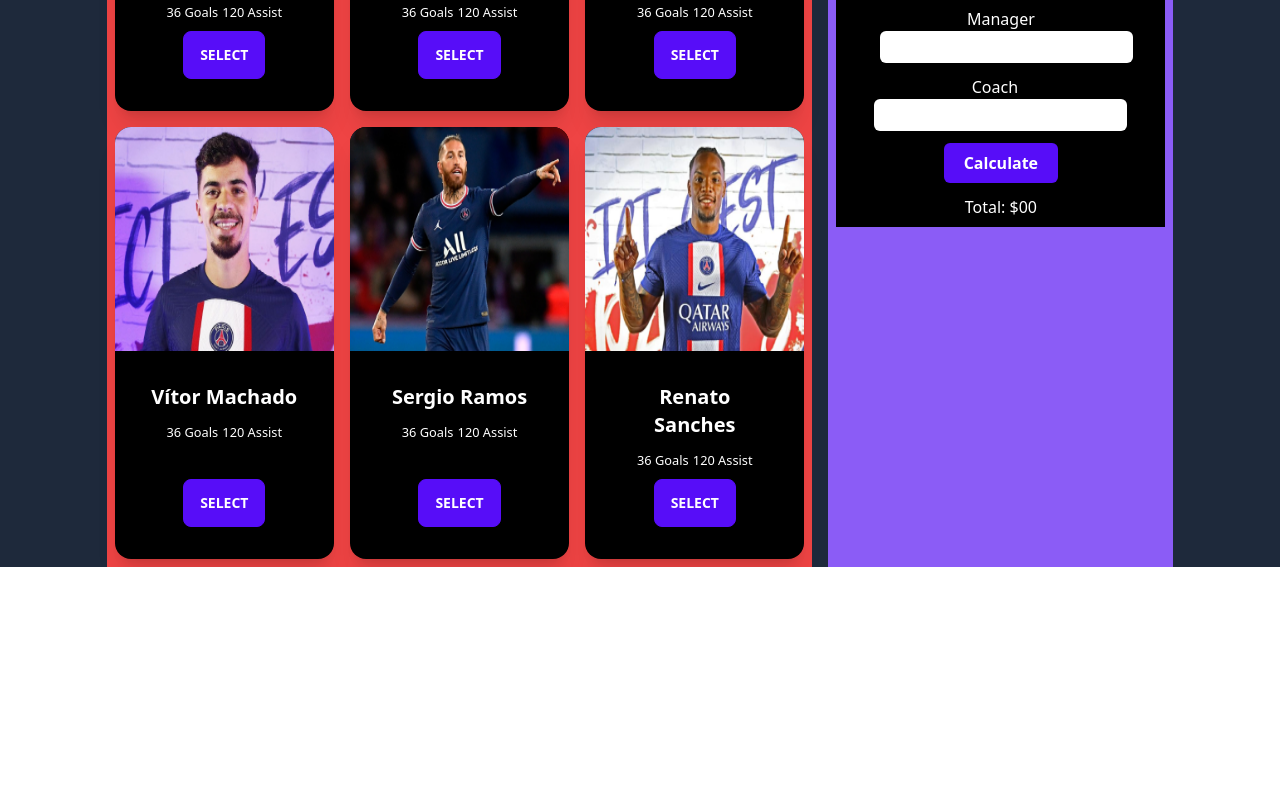
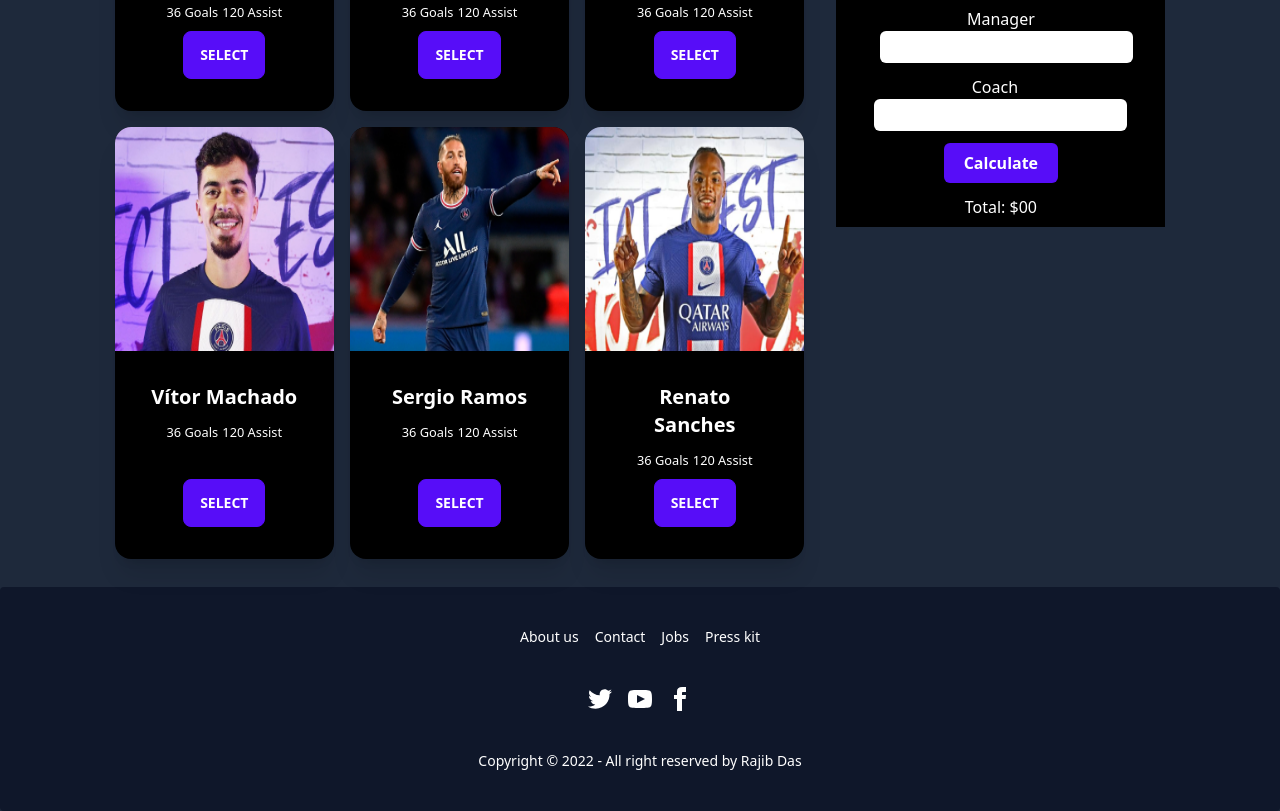
Before and after one commit to rajibdas-it/assignment-five, a plain HTML site: page index.html in a window 1280 px wide. Shown: the part 925-1736 px from the top of the page. Before the commit the page ends 1492 px from the top, so only its background shows below. Drawn offline with nearby package versions, Linux system fonts and the light colour scheme.

Commit message:
added footer

```diff
--- a/index.html
+++ b/index.html
@@ -47,7 +47,7 @@
     </header>
     <main class="">
       <section class="grid grid-cols-3 gap-4 w-10/12 mx-auto mt-16">
-        <div class="bg-red-500 col-span-2">
+        <div class="col-span-2">
           <div id="card-div" class="grid grid-cols-3 gap-4 p-2">
             <!-- card-1 start -->
             <div class="card w-full bg-black shadow-xl">
@@ -150,9 +150,9 @@
         </div>
 
         <!-- Aside Section -->
-        <div class="bg-violet-500">
+        <div>
           <div class="bg-black m-2">
-            <h1 class="text-2xl text-center">Selected V</h1>
+            <h1 class="text-center font-bold text-2xl">Selected V</h1>
             <ol class="p-5 list-decimal" id="player-list"></ol>
           </div>
           <div class="bg-black m-2 p-2">
@@ -216,6 +216,62 @@
         </div>
       </section>
     </main>
+    <footer
+      class="mt-5 footer footer-center p-10 bg-slate-900 text-white text-base-content rounded"
+    >
+      <div class="grid grid-flow-col gap-4">
+        <a class="link link-hover">About us</a>
+        <a class="link link-hover">Contact</a>
+        <a class="link link-hover">Jobs</a>
+        <a class="link link-hover">Press kit</a>
+      </div>
+      <div>
+        <div class="grid grid-flow-col gap-4">
+          <a href="https://twitter.com/Rajibrad" target="_blank"
+            ><svg
+              xmlns="http://www.w3.org/2000/svg"
+              width="24"
+              height="24"
+              viewBox="0 0 24 24"
+              class="fill-current"
+            >
+              <path
+                d="M24 4.557c-.883.392-1.832.656-2.828.775 1.017-.609 1.798-1.574 2.165-2.724-.951.564-2.005.974-3.127 1.195-.897-.957-2.178-1.555-3.594-1.555-3.179 0-5.515 2.966-4.797 6.045-4.091-.205-7.719-2.165-10.148-5.144-1.29 2.213-.669 5.108 1.523 6.574-.806-.026-1.566-.247-2.229-.616-.054 2.281 1.581 4.415 3.949 4.89-.693.188-1.452.232-2.224.084.626 1.956 2.444 3.379 4.6 3.419-2.07 1.623-4.678 2.348-7.29 2.04 2.179 1.397 4.768 2.212 7.548 2.212 9.142 0 14.307-7.721 13.995-14.646.962-.695 1.797-1.562 2.457-2.549z"
+              ></path>
+            </svg>
+          </a>
+          <a href="https://www.youtube.com/" target="_blank"
+            ><svg
+              xmlns="http://www.w3.org/2000/svg"
+              width="24"
+              height="24"
+              viewBox="0 0 24 24"
+              class="fill-current"
+            >
+              <path
+                d="M19.615 3.184c-3.604-.246-11.631-.245-15.23 0-3.897.266-4.356 2.62-4.385 8.816.029 6.185.484 8.549 4.385 8.816 3.6.245 11.626.246 15.23 0 3.897-.266 4.356-2.62 4.385-8.816-.029-6.185-.484-8.549-4.385-8.816zm-10.615 12.816v-8l8 3.993-8 4.007z"
+              ></path>
+            </svg>
+          </a>
+          <a href="https://www.facebook.com/rajibrad/" target="_blank"
+            ><svg
+              xmlns="http://www.w3.org/2000/svg"
+              width="24"
+              height="24"
+              viewBox="0 0 24 24"
+              class="fill-current"
+            >
+              <path
+                d="M9 8h-3v4h3v12h5v-12h3.642l.358-4h-4v-1.667c0-.955.192-1.333 1.115-1.333h2.885v-5h-3.808c-3.596 0-5.192 1.583-5.192 4.615v3.385z"
+              ></path>
+            </svg>
+          </a>
+        </div>
+      </div>
+      <div>
+        <p>Copyright © 2022 - All right reserved by Rajib Das</p>
+      </div>
+    </footer>
     <script src="/js/common.js"></script>
     <script src="/js/app.js"></script>
     <script src="/js/expense.js"></script>
```
